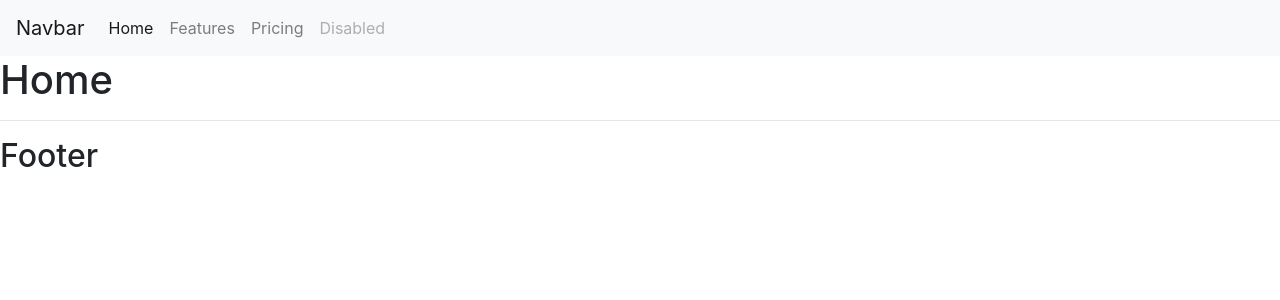
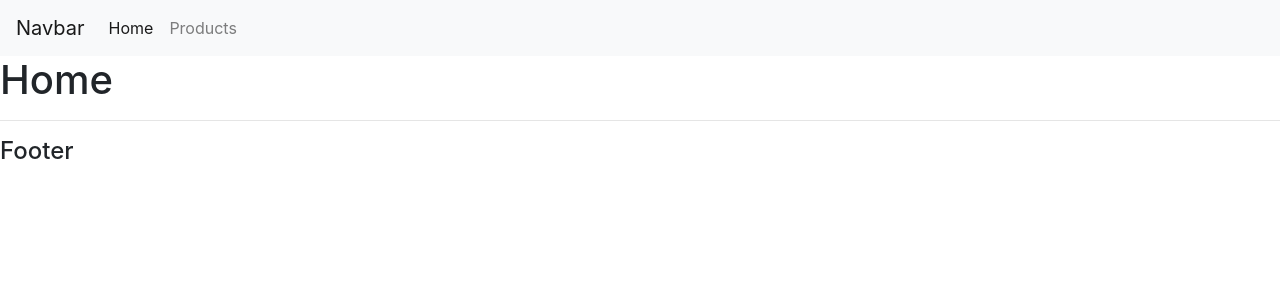
Before and after one commit to GauriAjay/djangosample, a Django app: page /products/ in a window 1280 px wide. Shown: the top 300 px of the page. Run offline with Django 4.2, Linux system fonts and the light colour scheme; tables that the repository leaves empty hold one stand-in row (values such as "Sample post"); some libraries are stand-ins or nearby versions.

Commit message:
main.html modified

```diff
--- a/accounts/templates/accounts/main.html
+++ b/accounts/templates/accounts/main.html
@@ -14,6 +14,9 @@
 
         {% endblock %}
         <hr>
-        <h2>Footer</h2>
+        <h4>Footer</h2>
     </body>
+    <script src="https://code.jquery.com/jquery-3.2.1.slim.min.js" integrity="sha384-KJ3o2DKtIkvYIK3UENzmM7KCkRr/rE9/Qpg6aAZGJwFDMVNA/GpGFF93hXpG5KkN" crossorigin="anonymous"></script>
+<script src="https://cdn.jsdelivr.net/npm/popper.js@1.12.9/dist/umd/popper.min.js" integrity="sha384-ApNbgh9B+Y1QKtv3Rn7W3mgPxhU9K/ScQsAP7hUibX39j7fakFPskvXusvfa0b4Q" crossorigin="anonymous"></script>
+<script src="https://cdn.jsdelivr.net/npm/bootstrap@4.0.0/dist/js/bootstrap.min.js" integrity="sha384-JZR6Spejh4U02d8jOt6vLEHfe/JQGiRRSQQxSfFWpi1MquVdAyjUar5+76PVCmYl" crossorigin="anonymous"></script>
     </html>
--- a/accounts/templates/accounts/navbar.html
+++ b/accounts/templates/accounts/navbar.html
@@ -6,17 +6,13 @@
     <div class="collapse navbar-collapse" id="navbarNav">
       <ul class="navbar-nav">
         <li class="nav-item active">
-          <a class="nav-link" href="#">Home <span class="sr-only">(current)</span></a>
+          <a class="nav-link" href="#">Home </a>
         </li>
         <li class="nav-item">
-          <a class="nav-link" href="#">Features</a>
+          <a class="nav-link" href="#">Products</a>
         </li>
-        <li class="nav-item">
-          <a class="nav-link" href="#">Pricing</a>
-        </li>
-        <li class="nav-item">
-          <a class="nav-link disabled" href="#">Disabled</a>
-        </li>
+
+
       </ul>
     </div>
   </nav>
```
Also changed, not shown: accounts/templates/accounts/home.html (+32 -1 lines), accounts/templates/accounts/status.html (added).
